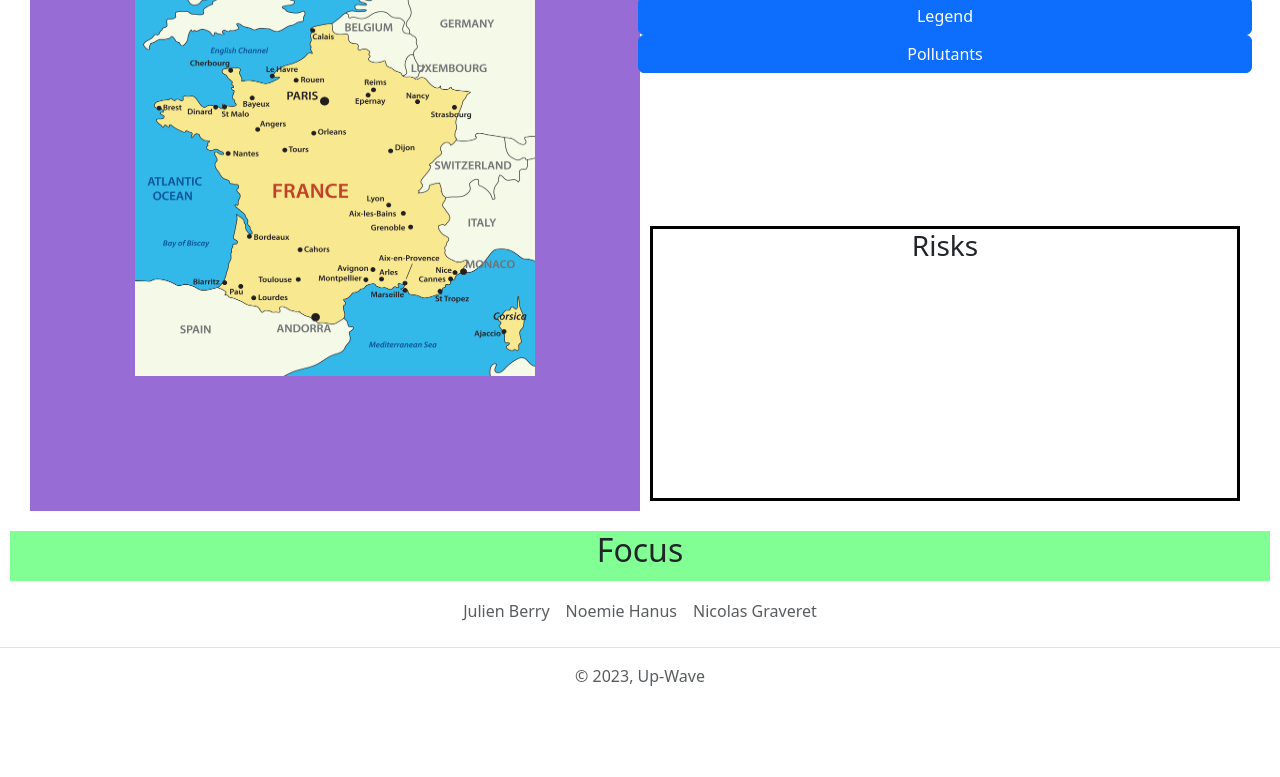
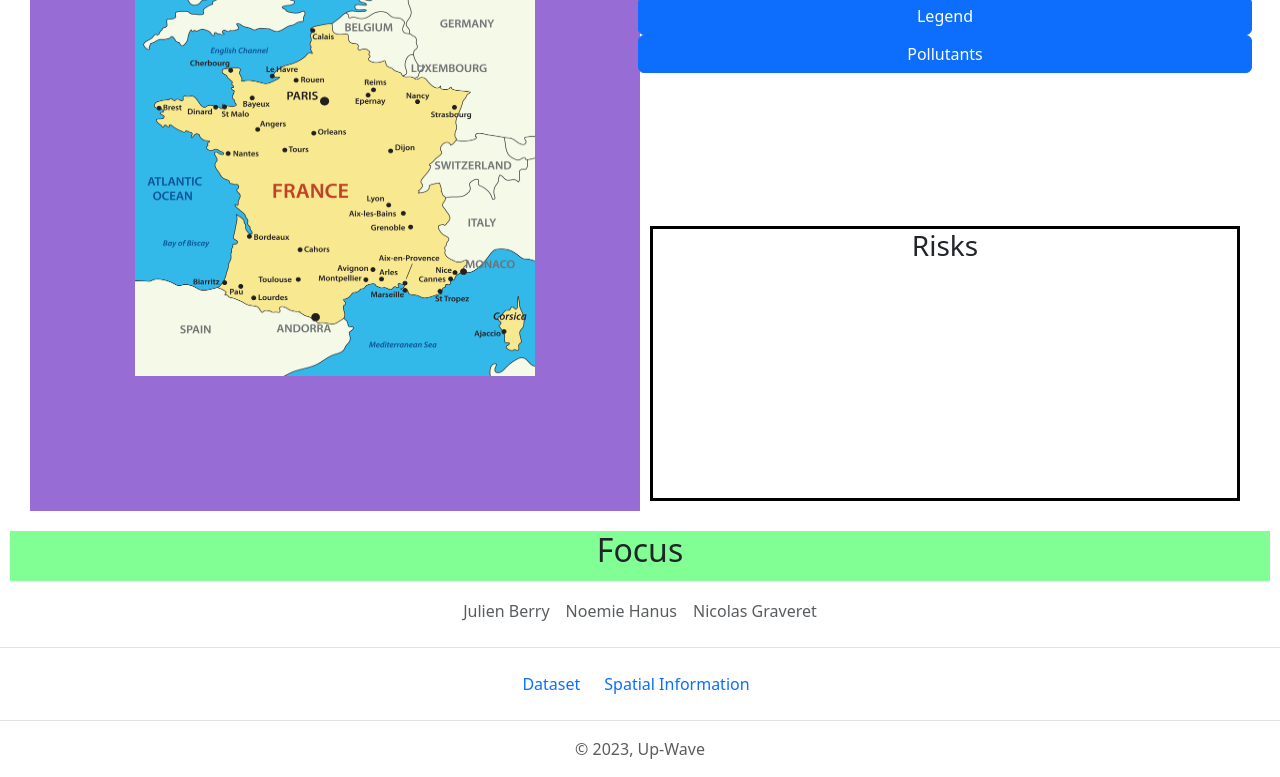
Before and after one commit to Compaagnie/Compaagnie.github.io, a website built with Vite: page index.html in a window 1280 px wide. Shown: the part 295-1072 px from the top of the page. Before the commit the page ends 999 px from the top, so only its background shows below. Built offline with nearby package versions, Linux system fonts and the light colour scheme.

Commit message:
datasets links

```diff
--- a/index.html
+++ b/index.html
@@ -74,6 +74,10 @@
         <li class="nav-item"><a href="https://github.com/nnhanus" class="nav-link px-2 text-muted">Noemie Hanus</a></li>
         <li class="nav-item"><a href="https://github.com/neylick" class="nav-link px-2 text-muted">Nicolas Graveret</a></li>
         </ul>
+        <ul class="nav justify-content-center border-bottom pb-3 mb-3">
+          <li class="nav-item"><a href="https://www.eea.europa.eu/ds_resolveuid/ec294e1ae2b942fc91a764b3bc952d2e" class="nav-link px-2">Dataset</a></li>
+          <li class="nav-item"><a href="https://www.eea.europa.eu/ds_resolveuid/92987b5063374b9f9a5f32798e0935c6" class="nav-link">Spatial Information</a></li>
+        </ul>
         <p class="text-center text-muted">&copy; 2023, Up-Wave</p>
     </footer>
   </div>
```
